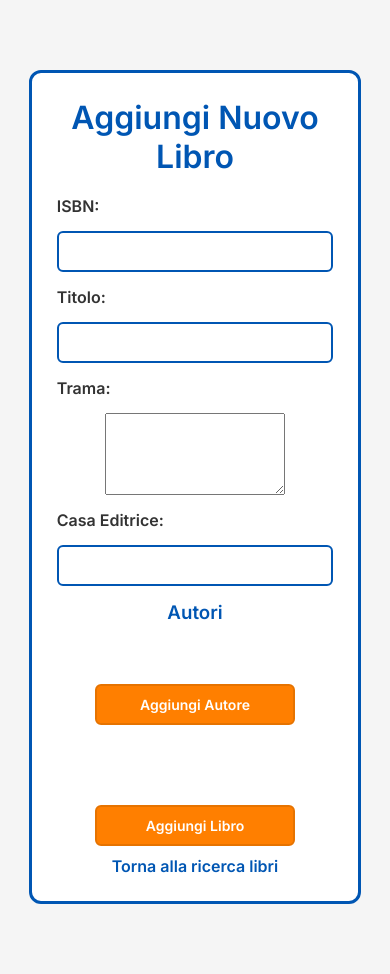
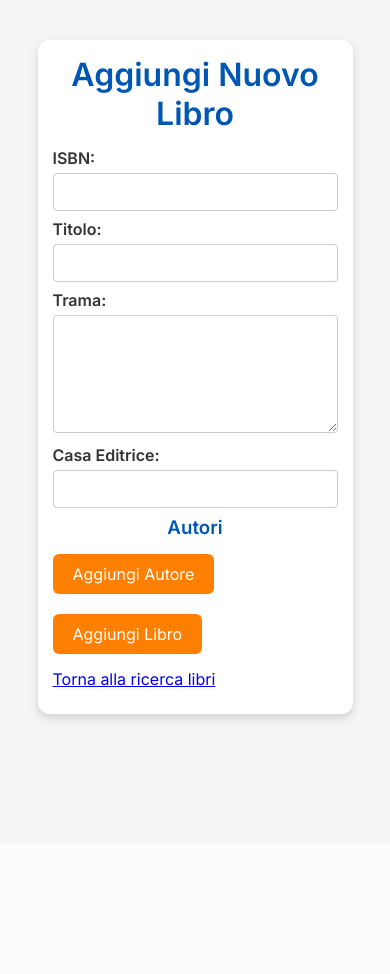
Before and after one commit to jaczao/library-management-system, a PHP site: page /aggiungi_nuovo_libro.php in a window 390 px wide. After the commit the page ends 723 px from the top, so only its background shows below. Run offline with PHP 8.4, Linux system fonts and the light colour scheme; the visitor is signed in with stand-in values (Sample User, id 1); some libraries are stand-ins or nearby versions.

Commit message:
big fix: css totalmente cambiato

```diff
--- a/css/style.css
+++ b/css/style.css
@@ -8,218 +8,176 @@
   font-family: 'Inter', sans-serif;
 }
 
-/* Impostazioni base per il body */
 body {
   background-color: #f5f5f5;
+  color: #333;
   padding: 20px;
-  /* Centra il contenuto solo se c'è un contenitore apposito */
+}
+
+/* Contenitore principale: ora più largo */
+.container {
+  width: 90%;
+  max-width: 1200px;  /* utilizza più spazio sullo schermo */
+  margin: 20px auto;
+  background: #fff;
+  padding: 20px 30px;
+  border-radius: 12px;
+  box-shadow: 0px 4px 10px rgba(0, 0, 0, 0.15);
+}
+
+/* Headings */
+h1, h2, h3, h4, h5, h6 {
+  color: #0056b3;
+  margin-bottom: 15px;
   text-align: center;
 }
 
-/* Contenitore principale: usato per la maggior parte delle pagine */
-.container {
-  background-color: #fff;
-  margin: 50px auto;
-  padding: 30px;
-  max-width: 500px;
-  border: 3px solid #0056b3;
-  border-radius: 12px;
-  /* Forza il layout in colonna e centra tutti gli elementi */
-  display: flex;
-  flex-direction: column;
-  align-items: center;
-}
-
-/* Titoli */
-h1, h2, h3 {
-  margin-bottom: 20px;
-  color: #0056b3;
-  font-weight: 700;
-}
-
-/* Menu di navigazione: disposti verticalmente */
-nav {
-  width: 100%;
-  margin-bottom: 20px;
-}
-
+/* Navigazione: utilizzo di flex per i link affiancati */
 nav ul {
   list-style: none;
+  padding: 0;
+  margin: 10px 0 20px 0;
   display: flex;
-  flex-direction: column; /* Elementi in colonna */
-  align-items: center;
+  flex-wrap: wrap;
   gap: 10px;
-  padding: 0;
-  margin: 0 auto;
+  justify-content: center;
 }
 
 nav ul li a {
-  display: block;
-  width: 80%;
-  max-width: 300px;
-  padding: 10px 20px;
-  background-color: #fff;
-  border: 2px solid #0056b3;
-  border-radius: 8px;
+  display: inline-block;
+  padding: 8px 16px;
+  background-color: #0056b3;
+  color: #fff;
   text-decoration: none;
-  color: #0056b3;
-  transition: background-color 0.3s ease, color 0.3s ease;
+  border-radius: 6px;
+  transition: background-color 0.3s ease;
   text-align: center;
 }
 
 nav ul li a:hover {
+  background-color: #003d80;
+}
+
+/* Inline links per separatori (ad es. LINK | LINK) */
+.inline-links a {
+  display: inline;
+  margin: 0 5px;
+  color: #0056b3;
+  text-decoration: none;
+}
+
+.inline-links a:hover {
+  text-decoration: underline;
+}
+
+/* Pulsanti: assicuriamo che il testo sia centrato e non sbordi */
+button {
+  display: inline-block;
+  padding: 10px 20px;
+  background-color: #ff7f00;
+  color: #fff;
+  border: none;
+  border-radius: 6px;
+  cursor: pointer;
+  font-size: 16px;
+  text-align: center;
+  white-space: nowrap;  /* evita che il testo vada a capo */
+  overflow: hidden;
+  text-overflow: ellipsis;
+  transition: background-color 0.3s ease, padding 0.3s ease;
+}
+
+button:hover {
+  background-color: #e67300;
+}
+
+/* Tabelle: responsive e senza overflow */
+table {
+  width: 100%;
+  border-collapse: collapse;
+  margin: 20px 0;
+  table-layout: auto;
+  display: block;
+  overflow-x: auto;
+}
+
+table th, table td {
+  padding: 10px;
+  border: 1px solid #ddd;
+  text-align: left;
+}
+
+table th {
   background-color: #0056b3;
   color: #fff;
 }
 
-/* Form e relativi elementi */
+/* Form: spaziatura ridotta tra i campi */
 form {
-  width: 100%;
-  max-width: 350px;
-  margin: 0 auto;
-  display: flex;
-  flex-direction: column;
-  gap: 15px;
-  align-items: center;
+  margin: 15px 0;
 }
 
-label {
-  width: 100%;
-  text-align: left;
-  font-weight: 600;
-  color: #333;
+form label {
+  display: block;
+  margin-bottom: 5px;
+  font-weight: bold;
 }
 
-input, select {
+form input[type="text"],
+form input[type="email"],
+form input[type="password"],
+form input[type="date"],
+form select,
+form textarea {
   width: 100%;
-  padding: 10px;
-  border: 2px solid #0056b3;
-  border-radius: 6px;
-  font-size: 14px;
-  text-align: center;
-  transition: border-color 0.3s ease, box-shadow 0.3s ease;
+  max-width: 500px;
+  padding: 8px 10px;
+  margin-bottom: 8px; /* spaziatura ridotta */
+  border: 1px solid #ccc;
+  border-radius: 4px;
+  font-size: 16px;
 }
 
-input:focus, select:focus {
-  border-color: #ff7f00;
-  outline: none;
-  box-shadow: 0px 0px 5px rgba(255, 127, 0, 0.5);
-}
-
-/* Pulsanti: dimensioni più contenute e centrati */
-button {
-  padding: 10px 20px;
-  background-color: #ff7f00;
-  border: 2px solid #e67300;
+/* Alerts */
+.alert {
+  padding: 10px;
+  margin: 15px 0;
   border-radius: 6px;
-  color: #fff;
-  font-size: 14px;
-  font-weight: 600;
-  cursor: pointer;
-  transition: background-color 0.3s ease, border-color 0.3s ease;
-  max-width: 200px;
-  width: 100%;
-  margin-top: 10px;
-}
-
-button:hover {
-  background-color: #e67300;
-  border-color: #cc5c00;
-}
-
-/* Link */
-a {
-  color: #0056b3;
-  text-decoration: none;
-  font-weight: 600;
-  margin-top: 10px;
-  display: block;
-}
-
-a:hover {
-  text-decoration: underline;
-}
-
-/* Alert: messaggi di successo ed errore */
-.alert {
-  width: 100%;
-  max-width: 350px;
-  padding: 10px;
-  margin: 15px auto;
-  border: 2px solid;
-  border-radius: 6px;
-  font-weight: 600;
+  font-weight: bold;
   text-align: center;
 }
 
 .alert.success {
   background-color: #28a745;
-  border-color: #1e7e34;
   color: #fff;
 }
 
 .alert.error {
   background-color: #dc3545;
-  border-color: #b21f2d;
   color: #fff;
 }
 
-/* Home Buttons: per le pagine home di lettore e bibliotecario */
-.home-buttons {
-  display: flex;
-  flex-direction: column;
-  gap: 15px;
-  margin-top: 20px;
-  width: 100%;
-  max-width: 300px;
-  margin-left: auto;
-  margin-right: auto;
+/* Paragrafi: margini per separare le sezioni */
+p {
+  margin: 10px 0;
 }
 
-/* Tabelle (es. per Visualizza Prenotazioni) */
-table {
-  width: 100%;
-  max-width: 500px;
-  border-collapse: collapse;
-  margin: 20px auto;
+/* Sezioni: separazione fra blocchi di contenuto */
+.section {
+  margin: 20px 0;
 }
 
-th, td {
-  border: 2px solid #0056b3;
-  padding: 10px;
-  text-align: center;
+/* Riduzione dello spazio extra nei gruppi di input (per es. nei gruppi dinamici degli autori) */
+.autore-group {
+  margin-bottom: 8px;
 }
 
-th {
-  background-color: #0056b3;
-  color: #fff;
-}
-
-/* Pagina dettaglio libro */
-.book-info {
-  width: 100%;
-  max-width: 500px;
-  background-color: #fff;
-  padding: 20px;
-  border: 2px solid #ff7f00;
-  border-radius: 12px;
-  margin: 20px auto;
-  box-shadow: 0px 4px 10px rgba(0, 0, 0, 0.1);
-  text-align: center;
-}
-
-/* Dropdown per la sede (se usato in dettaglio libro) */
-.sede-select {
-  width: 100%;
-  max-width: 350px;
-  margin: 15px auto;
-  text-align: center;
-}
-
-/* Responsive: per schermi piccoli */
-@media (max-width: 600px) {
+/* Responsive: adattamento per schermi piccoli */
+@media (max-width: 768px) {
   .container {
-    width: 95%;
-    padding: 25px;
+    padding: 15px;
+  }
+  form input, form select, form textarea {
+    max-width: 100%;
   }
 }
```
